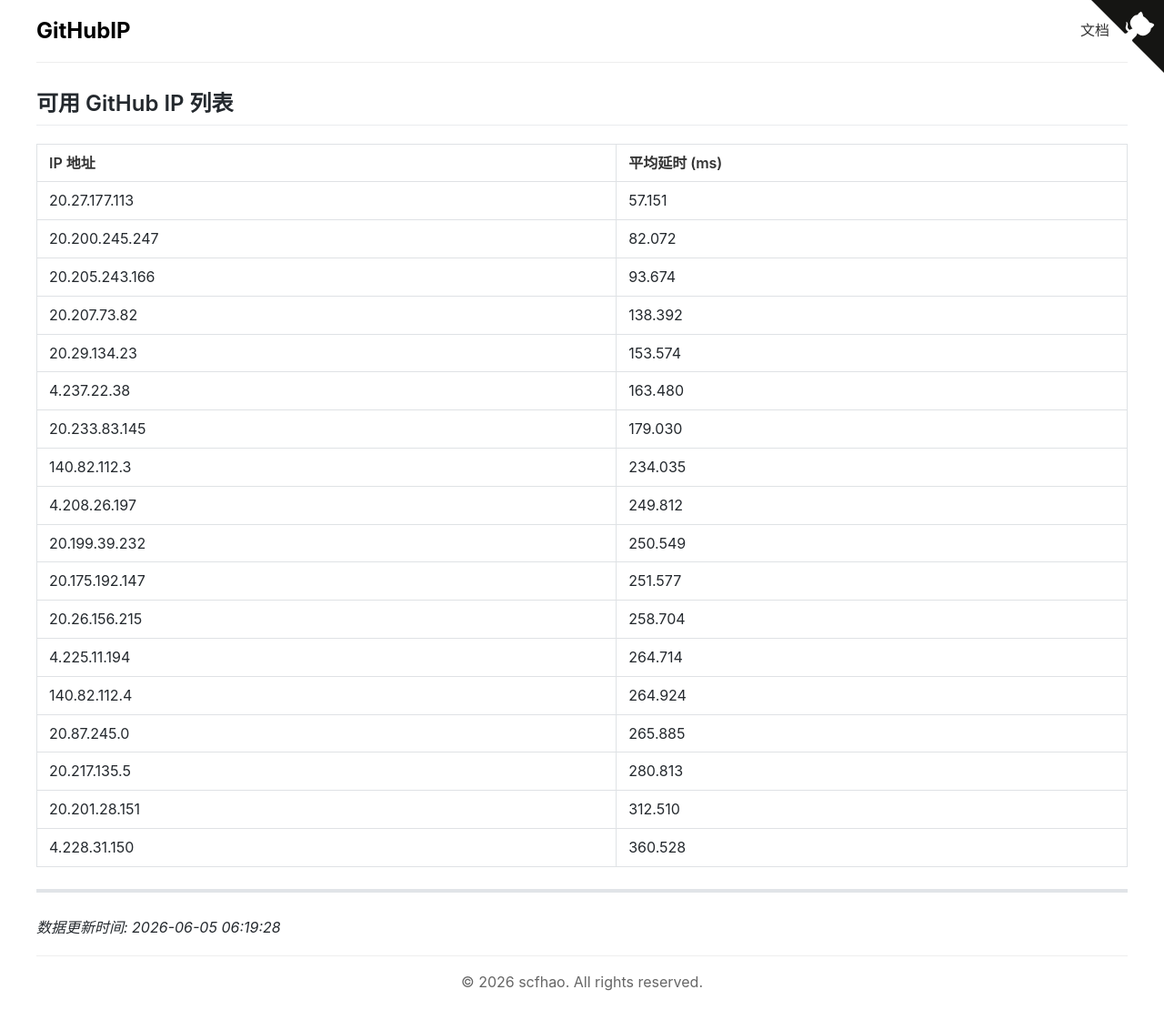
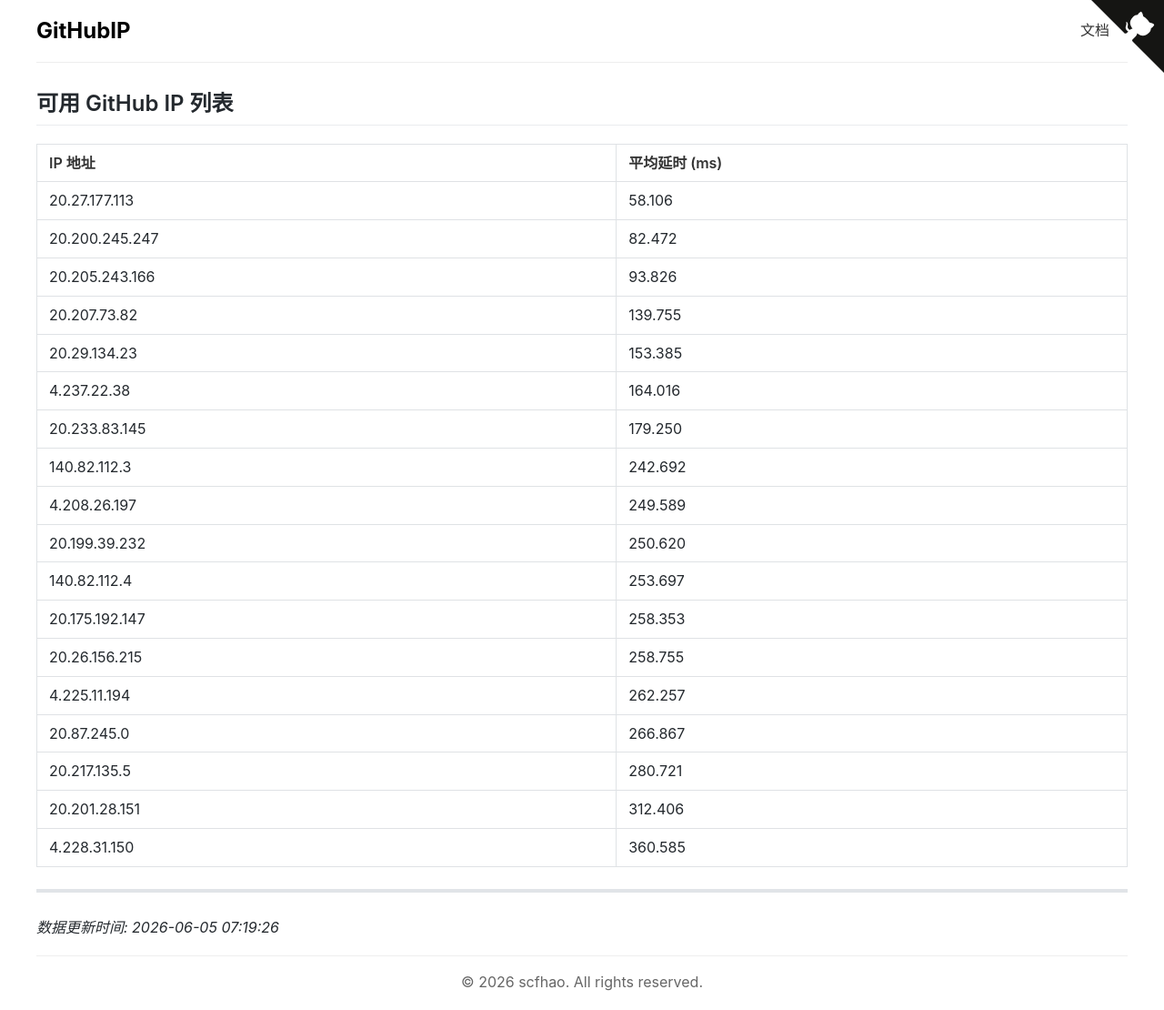
Before and after one commit to scfhao/GitHubIP, a Jekyll site: the page built from index.md, in a window 1280 px wide. Shown: the whole page at 91% size. Built offline with Jekyll 4.4.1, drawn with Linux system fonts in a browser that asks for light colours.

Commit message:
自动脚本执行 - 2026-06-05 07:19:26

```diff
--- a/index.md
+++ b/index.md
@@ -1,32 +1,32 @@
 ---
 layout: home
 title: GitHub IP 列表
-date: 2026-06-05 06:19:28
+date: 2026-06-05 07:19:26
 ---
 
 ## 可用 GitHub IP 列表
 
 | IP 地址 | 平均延时 (ms) |
 |---------|--------------|
-| 20.27.177.113 | 57.151 |
-| 20.200.245.247 | 82.072 |
-| 20.205.243.166 | 93.674 |
-| 20.207.73.82 | 138.392 |
-| 20.29.134.23 | 153.574 |
-| 4.237.22.38 | 163.480 |
-| 20.233.83.145 | 179.030 |
-| 140.82.112.3 | 234.035 |
-| 4.208.26.197 | 249.812 |
-| 20.199.39.232 | 250.549 |
-| 20.175.192.147 | 251.577 |
-| 20.26.156.215 | 258.704 |
-| 4.225.11.194 | 264.714 |
-| 140.82.112.4 | 264.924 |
-| 20.87.245.0 | 265.885 |
-| 20.217.135.5 | 280.813 |
-| 20.201.28.151 | 312.510 |
-| 4.228.31.150 | 360.528 |
+| 20.27.177.113 | 58.106 |
+| 20.200.245.247 | 82.472 |
+| 20.205.243.166 | 93.826 |
+| 20.207.73.82 | 139.755 |
+| 20.29.134.23 | 153.385 |
+| 4.237.22.38 | 164.016 |
+| 20.233.83.145 | 179.250 |
+| 140.82.112.3 | 242.692 |
+| 4.208.26.197 | 249.589 |
+| 20.199.39.232 | 250.620 |
+| 140.82.112.4 | 253.697 |
+| 20.175.192.147 | 258.353 |
+| 20.26.156.215 | 258.755 |
+| 4.225.11.194 | 262.257 |
+| 20.87.245.0 | 266.867 |
+| 20.217.135.5 | 280.721 |
+| 20.201.28.151 | 312.406 |
+| 4.228.31.150 | 360.585 |
 
 ---
 
-*数据更新时间: 2026-06-05 06:19:28*
+*数据更新时间: 2026-06-05 07:19:26*
```
